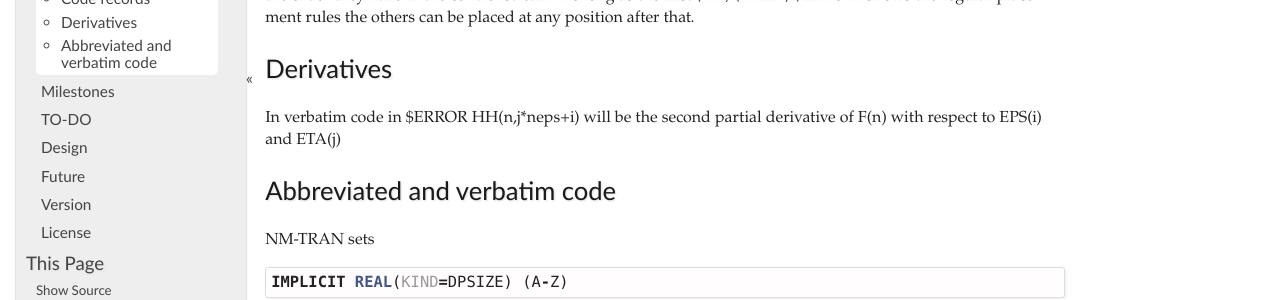
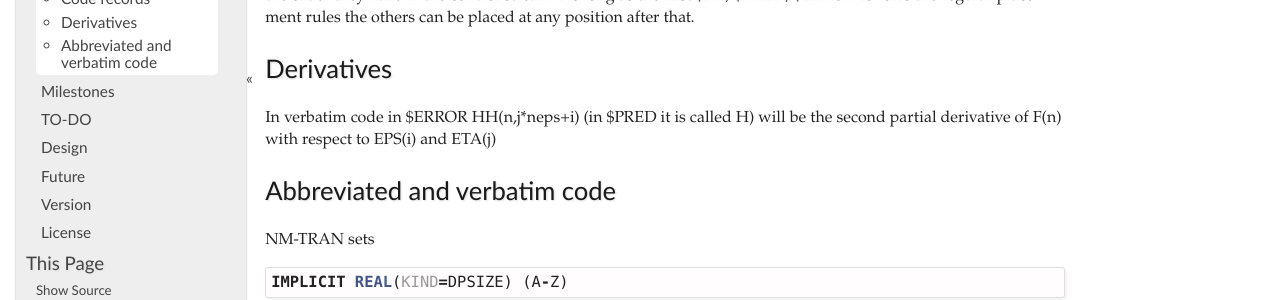
Before and after one commit to pharmpy/pharmpy, a Sphinx documentation site: the page built from docs/NONMEM.rst, in a window 1280 px wide. Shown: the part 297-597 px from the top of the page. Built offline with Sphinx 7.4.7, drawn with Linux system fonts in a browser that asks for light colours; pages that are not in the unit, such as notebooks, are missing from menus.

Commit message:
Update NONMEM doc by pointing out that HH is called H in $PRED

```diff
--- a/docs/NONMEM.rst
+++ b/docs/NONMEM.rst
@@ -16,7 +16,7 @@ NM-TRAN allows multiple $PK, $PRED and $ERROR in a model. They simple get merged
 Derivatives
 -----------
 
-In verbatim code in $ERROR HH(n,j*neps+i) will be the second partial derivative of F(n) with respect to EPS(i) and ETA(j)
+In verbatim code in $ERROR HH(n,j*neps+i) (in $PRED it is called H) will be the second partial derivative of F(n) with respect to EPS(i) and ETA(j)
 
 
 Abbreviated and verbatim code
```
